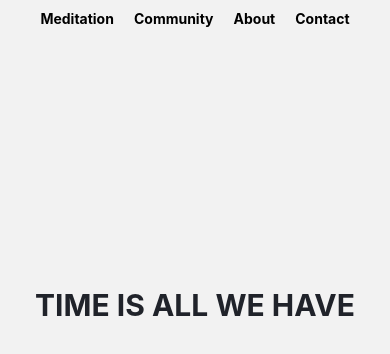
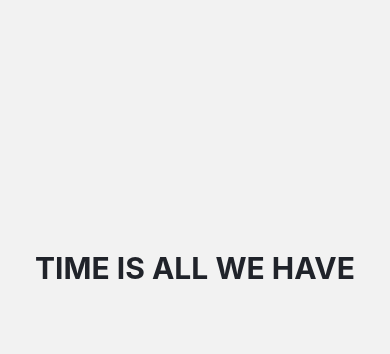
Before and after one commit to danieldenton/time-is-all-we-have-mobile, a React Native app: screen /Home in a window 390 px wide. Shown: the top 354 px of the page. Built offline with nearby package versions, Linux system fonts and the light colour scheme.

Commit message:
break from the nav

```diff
--- a/src/components/navigation/NavBar.tsx
+++ b/src/components/navigation/NavBar.tsx
@@ -1,13 +1,20 @@
 import React from "react";
 import { View } from "react-native";
 import { styles } from "../../styles";
-import { NavButtons } from "./NavButtons";
-import { navProps } from "../../navigation/navProps";
+import { NavButton } from "./NavButtons";
+import { NavProps } from "../../navigation/NavProps";
 
-export const NavBar = ({ navigation, screenName }: navProps) => {
+export const NavBar = ({ route, navigation}: NavProps) => {
+  // const routes = [Home, Medtation,]
+
+  // const navButtons = routes.map((screen, idx) => {
+  //   return (<NavButton route={screen} navigation={navigation}/>
+  //   )
+  // })
+
   return (
     <View style={styles.navButtonContainer}>
-      <NavButtons navigation={navigation} screenName={screenName} />
+
     </View>
   );
 };
--- a/src/components/navigation/NavButtonProps.ts
+++ /dev/null
@@ -1,6 +0,0 @@
-import { RouteProps } from "../../navigation/RouteProps";
-
-export type NavButtonProps = {
-    navigation: { navigate: (name: string) => void };
-    routes: RouteProps[]
-  };
--- a/src/components/navigation/NavButtons.tsx
+++ b/src/components/navigation/NavButtons.tsx
@@ -1,25 +1,18 @@
 import React from "react";
 import { TouchableOpacity, Text } from "react-native";
 import { styles } from "../../styles";
-import { navProps } from "../../navigation/navProps";
+import { NavProps } from "../../navigation/NavProps";
 
-export const NavButtons = ({ navigation, screenName }: navProps) => {
-  const routes: string[] = ["Home", "Meditation", "Community", "About", "Contact"]
-  const editedRoutes = routes.filter((route) => route !== screenName)
+export const NavButton = ({ route, navigation }: NavProps) => {
 
-  const navButtons = editedRoutes.map((name, i) => {
     return (
       <TouchableOpacity
         onPress={() => {
-          navigation.navigate(name);
+          navigation.navigate(route);
         }}
         style={styles.buttons}
-        key={i}
       >
-        <Text style={styles.buttonFont}>{name}</Text>
+        <Text style={styles.buttonFont}>{route}</Text>
       </TouchableOpacity>
     );
-  });
-
-  return navButtons;
-};
+  };
--- a/src/navigation/Navigation.tsx
+++ b/src/navigation/Navigation.tsx
@@ -1,14 +1,14 @@
 import React from "react";
 import { createNativeStackNavigator } from "@react-navigation/native-stack";
 import { NavigationContainer } from "@react-navigation/native";
-import { RootStackParamsList } from "./RootStackParamsList";
+import { StackParamList } from "./StackParamList";
 import { HomeScreen } from "../screens/Home";
 import { MeditationScreen } from "../screens/Meditation";
 import { CommunityScreen } from "../screens/Community";
 import { AboutScreen } from "../screens/About";
 import { ContactScreen } from "../screens/Contact";
 
-const Stack = createNativeStackNavigator<RootStackParamsList>();
+const Stack = createNativeStackNavigator<StackParamList>();
 
 export const Navigation = () => {
   return (
--- /dev/null
+++ b/src/navigation/StackParamList.ts
@@ -0,0 +1,7 @@
+export type StackParamList = {
+  Home: undefined;
+  Meditation: undefined;
+  Community: undefined;
+  About: undefined;
+  Contact: undefined;
+};
--- a/src/screens/About.tsx
+++ b/src/screens/About.tsx
@@ -1,15 +1,14 @@
 import React from "react";
 import { StatusBar } from "expo-status-bar";
 import { Text, SafeAreaView } from "react-native";
-import { navProps } from "../navigation/navProps";
 import { styles } from "../styles";
 import { NavBar } from "../components/navigation/NavBar";
 
-export const AboutScreen = ({ navigation }: navProps) => {
+export const AboutScreen = () => {
 
   return (
     <SafeAreaView style={styles.container}>
-      <NavBar navigation={navigation} screenName={"About"}/>
+      <NavBar />
       <Text style={styles.textHeader}>ABOUT</Text>
       <StatusBar style="auto" />
     </SafeAreaView>
--- a/src/screens/Community.tsx
+++ b/src/screens/Community.tsx
@@ -1,16 +1,15 @@
 import React from "react";
 import { StatusBar } from "expo-status-bar";
 import { Text, SafeAreaView } from "react-native";
-import { navProps } from "../navigation/navProps";
 import { styles } from "../styles";
 import { NavBar } from "../components/navigation/NavBar";
 
-export const CommunityScreen = ({ navigation, screenName}: navProps) => {
+export const CommunityScreen = () => {
 
 
   return (
     <SafeAreaView style={styles.container}>
-      <NavBar navigation={navigation} screenName={"Community"} />
+      <NavBar />
       <Text style={styles.textHeader}>COMMUNITY SCREEN</Text>
       <StatusBar style="auto" />
     </SafeAreaView>
--- a/src/screens/Contact.tsx
+++ b/src/screens/Contact.tsx
@@ -1,16 +1,16 @@
 import React from "react";
 import { StatusBar } from "expo-status-bar";
 import { Text, SafeAreaView, TouchableOpacity, Linking } from "react-native";
-import { navProps } from "../navigation/navProps";
+import { ContactNavProps } from "../navigation/RootStackParamsList";
 import { styles } from "../styles";
 import { NavBar } from "../components/navigation/NavBar";
 
 
-export const ContactScreen = ({ navigation }: navProps) => {
+export const ContactScreen = () => {
 
   return (
     <SafeAreaView style={styles.container}>
-      <NavBar navigation={navigation} screenName={"Contact"}/>
+      <NavBar />
       <Text style={styles.textHeader}>Daniel Denton</Text>
       <Text style={styles.textSubHeader}>Software Developer</Text>
       <Text style={styles.text}>DanielMDenton@gmail.com</Text>
--- a/src/screens/Home.tsx
+++ b/src/screens/Home.tsx
@@ -1,15 +1,14 @@
 import React from "react";
 import { StatusBar } from "expo-status-bar";
 import { Text, SafeAreaView } from "react-native";
-import { navProps } from "../navigation/navProps";
 import { styles } from "../styles";
 import { NavBar } from "../components/navigation/NavBar";
 
 
-export const HomeScreen = ({ navigation }: navProps) => {
+export const HomeScreen = () => {
   return (
     <SafeAreaView style={styles.container}>
-      <NavBar navigation={navigation} screenName={"Home"}/>
+      <NavBar />
       <Text style={styles.textHeader}>TIME IS ALL WE HAVE</Text>
       <StatusBar style="auto" />
     </SafeAreaView>
--- a/src/screens/Meditation.tsx
+++ b/src/screens/Meditation.tsx
@@ -1,15 +1,14 @@
 import React from "react";
 import { SafeAreaView, Text, TextInput } from "react-native";
 import { StatusBar } from "expo-status-bar";
-import { navProps } from "../navigation/navProps";
 import { styles } from "../styles";
 import { NavBar } from "../components/navigation/NavBar";
 
-export const MeditationScreen = ({ navigation }: navProps) => {
+export const MeditationScreen = () => {
 
   return (
     <SafeAreaView style={styles.container}>
-      <NavBar navigation={navigation} screenName={"Meditation"}/>
+      <NavBar />
       <Text style={styles.textHeader}>MEDITATION SCREEN</Text>
       <StatusBar style="auto" />
     </SafeAreaView>
```
Also changed, not shown: src/navigation/RootStackParamsList.ts (deleted, +0 -8 lines), src/navigation/navProps.ts (+17 -4 lines).
